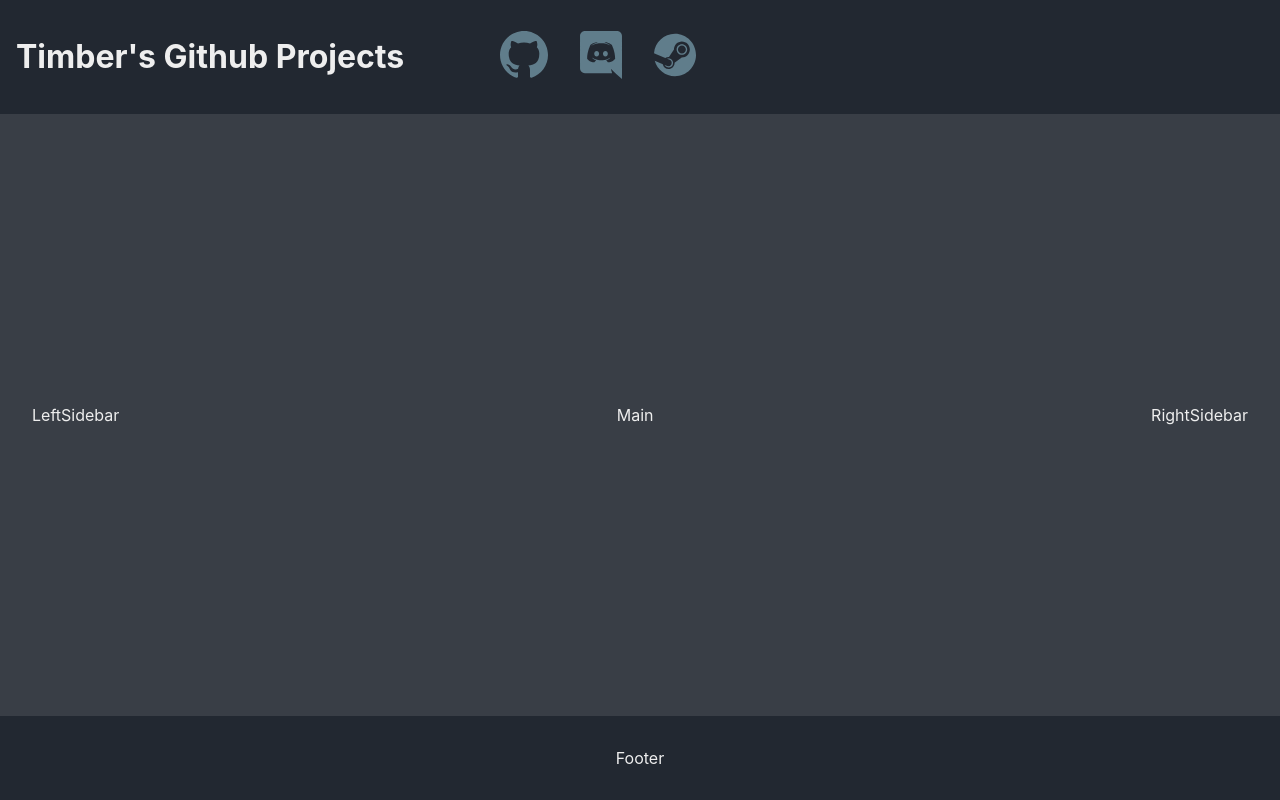
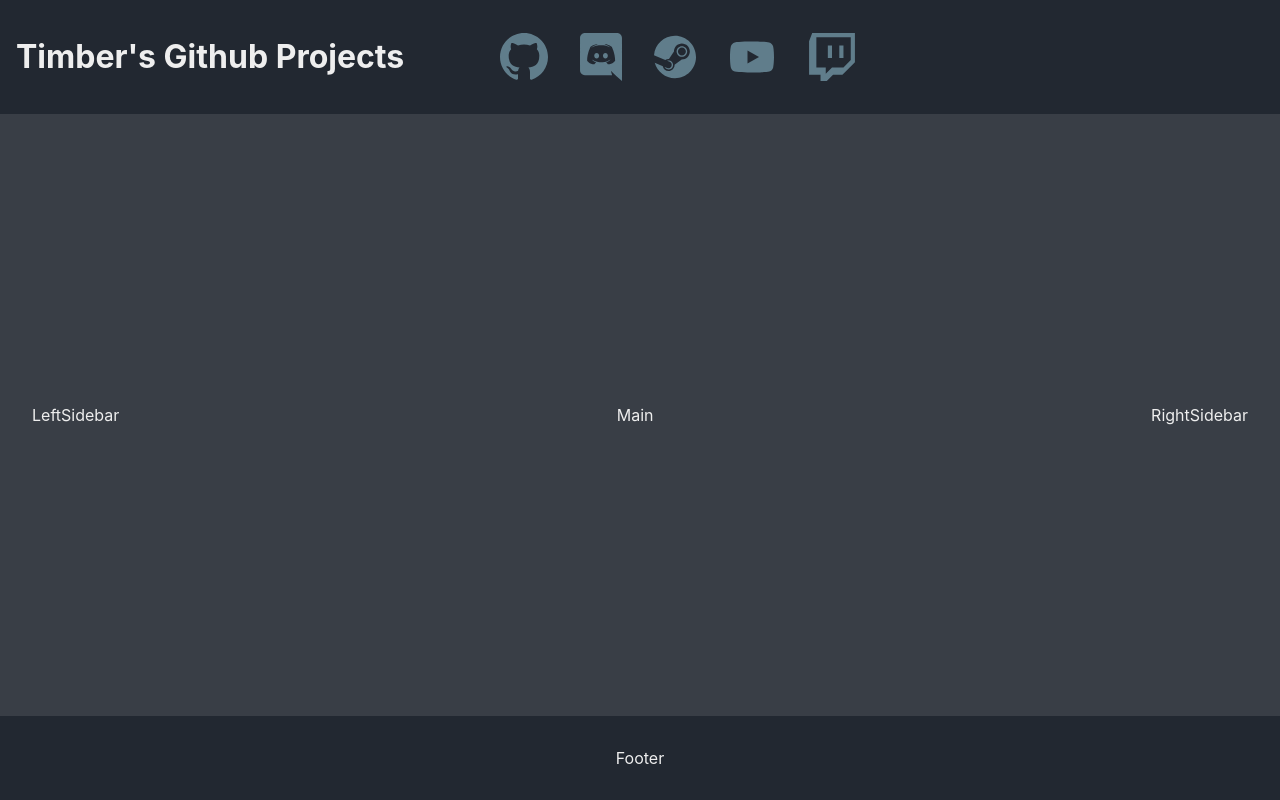
Before and after one commit to Timber1900/Timber1900.github.io, a Svelte app in the folder website/: page / in a window 1280 px wide. Built offline with nearby package versions, Linux system fonts and the light colour scheme.

Commit message:
Header icon names

```diff
--- a/website/src/Components/Header.svelte
+++ b/website/src/Components/Header.svelte
@@ -2,19 +2,33 @@
   import GithubLogo from "./GithubLogo.svelte";
   import DiscordLogo from "./DiscordLogo.svelte";
   import SteamLogo from "./SteamLogo.svelte";
+  import YoutubeLogo from "./YoutubeLogo.svelte";
+  import TwitchLogo from "./TwitchLogo.svelte";
+
 </script>
 
 <header class="text-primary-color dark-primary-color">
   <h1>Timber's Github Projects</h1>
   <div class="icons-outer">
-    <div>
+    <div class="svg-div">
       <GithubLogo />
+      <p>Github</p>
     </div>
-    <div>
+    <div class="svg-div">
       <DiscordLogo />
+      <p>Discord</p>
     </div>
-    <div>
+    <div class="svg-div">
       <SteamLogo />
+      <p>Steam</p>
+    </div>
+    <div class="svg-div">
+      <YoutubeLogo />
+      <p>Youtube</p>
+    </div>
+    <div class="svg-div">
+      <TwitchLogo />
+      <p>Twitch</p>
     </div>
   </div>
 </header>
@@ -39,4 +53,28 @@
   .icons-outer > div {
     padding: 0 1em;
   }
+
+  .svg-div {
+    display: flex;
+    flex-direction: row;
+    align-items: center;
+    justify-content: flex-start;
+    white-space: nowrap;
+  }
+
+  .svg-div > p {
+    margin: 0;
+    padding: 0 0 0 0;
+    width: 0;
+    overflow: hidden;
+    transition: all ease 0.5s;
+    border-radius: 2ch;
+    color: #eeeeee00;
+  }
+
+  .svg-div:hover > p {
+    padding: 0 0 0 2ch;
+    width: 8ch;
+    color: #eeeeeeff;
+  }
 </style>
--- /dev/null
+++ b/website/src/Components/TwitchLogo.svelte
@@ -0,0 +1,16 @@
+<svg width="48px" height="48px" viewBox="0 0 256 268" version="1.1" xmlns="http://www.w3.org/2000/svg" xmlns:xlink="http://www.w3.org/1999/xlink" preserveAspectRatio="xMidYMid">
+  <g>
+      <path d="M17.4579119,0 L0,46.5559188 L0,232.757287 L63.9826001,232.757287 L63.9826001,267.690956 L98.9144853,267.690956 L133.811571,232.757287 L186.171922,232.757287 L256,162.954193 L256,0 L17.4579119,0 Z M40.7166868,23.2632364 L232.73141,23.2632364 L232.73141,151.29179 L191.992415,192.033461 L128,192.033461 L93.11273,226.918947 L93.11273,192.033461 L40.7166868,192.033461 L40.7166868,23.2632364 Z M104.724985,139.668381 L127.999822,139.668381 L127.999822,69.843872 L104.724985,69.843872 L104.724985,139.668381 Z M168.721862,139.668381 L191.992237,139.668381 L191.992237,69.843872 L168.721862,69.843872 L168.721862,139.668381 Z"></path>
+  </g>
+</svg>
+
+<style>
+  svg {
+    fill: #607D8B;
+    transition: fill ease 0.25s;
+  }
+
+  svg:hover {
+    fill: #00adb5;
+  }
+</style>
--- /dev/null
+++ b/website/src/Components/YoutubeLogo.svelte
@@ -0,0 +1,23 @@
+<svg width="48px" height="48px" version="1.1" id="Layer_1" xmlns="http://www.w3.org/2000/svg" xmlns:xlink="http://www.w3.org/1999/xlink" x="0px" y="0px"
+	 viewBox="0 0 192 192" style="enable-background:new 0 0 192 192;" xml:space="preserve">
+<style type="text/css">
+	.st1{fill:#222831}
+</style>
+<g>
+	<path d="M180.3,53.4c-2-7.6-8-13.6-15.6-15.7C151,34,96,34,96,34s-55,0-68.8,3.7c-7.6,2-13.5,8-15.6,15.7
+		C8,67.2,8,96,8,96s0,28.8,3.7,42.6c2,7.6,8,13.6,15.6,15.7C41,158,96,158,96,158s55,0,68.8-3.7c7.6-2,13.5-8,15.6-15.7
+		C184,124.8,184,96,184,96S184,67.2,180.3,53.4z"/>
+	<polygon class="st1" points="78,122.2 78,69.8 124,96 	"/>
+</g>
+</svg>
+
+<style>
+  svg {
+    fill: #607D8B;
+    transition: fill ease 0.25s;
+  }
+
+  svg:hover {
+    fill: #00adb5;
+  }
+</style>
```
